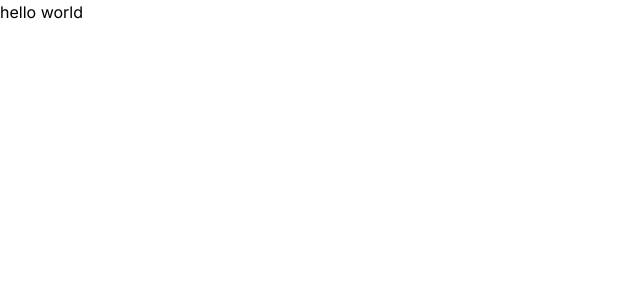
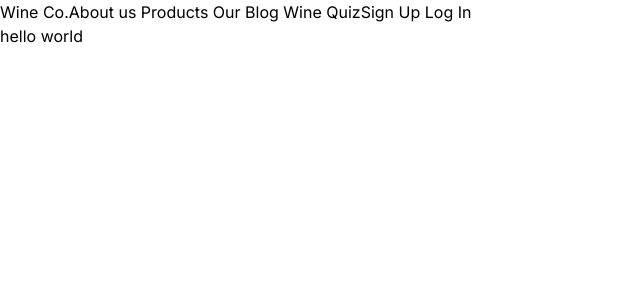
Before and after one commit to vctormb/wineco, a Next.js app: page / in a window 1280 px wide. Shown: the top 300 px of the page, without its empty margins (0-640 px from the left). Built offline with nearby package versions, Linux system fonts and the light colour scheme.

Commit message:
layout structure

```diff
--- a/pages/_app.tsx
+++ b/pages/_app.tsx
@@ -1,6 +1,9 @@
 import '@/styles/globals.css'
+import { Layout } from '@/templates/layout'
+import { NextPage } from 'next'
 import type { AppProps } from 'next/app'
 import { Inter } from 'next/font/google'
+import { ReactElement, ReactNode } from 'react'
 
 const inter = Inter({
   subsets: ['latin'],
@@ -10,7 +13,17 @@ const inter = Inter({
   variable: '--font-inter',
 })
 
-export default function App({ Component, pageProps }: AppProps) {
+type NextPageWithLayout<P = {}, IP = P> = NextPage<P, IP> & {
+  getLayout?: (page: ReactElement) => ReactNode
+}
+
+type AppPropsWithLayout = AppProps & {
+  Component: NextPageWithLayout
+}
+
+export default function App({ Component, pageProps }: AppPropsWithLayout) {
+  const getLayout = Component.getLayout ?? ((page) => <Layout>{page}</Layout>)
+
   return (
     <>
       <style jsx global>
@@ -20,7 +33,7 @@ export default function App({ Component, pageProps }: AppProps) {
           }
         `}
       </style>
-      <Component {...pageProps} />
+      {getLayout(<Component {...pageProps} />)}
     </>
   )
 }
--- a/pages/index.tsx
+++ b/pages/index.tsx
@@ -1,7 +1,7 @@
 export default function Home() {
   return (
-    <main className="flex min-h-screen">
+    <div className="flex min-h-screen">
       hello world
-    </main>
+    </div>
   )
 }
--- /dev/null
+++ b/pages/setup/create.tsx
@@ -0,0 +1,9 @@
+import { ReactElement } from 'react'
+
+export default function Create() {
+  return <div className="flex">create account</div>
+}
+
+Create.getLayout = function getLayout(page: ReactElement) {
+  return <main>{page}</main>
+}
--- /dev/null
+++ b/templates/layout.tsx
@@ -0,0 +1,18 @@
+import { ReactNode } from 'react'
+
+type Props = {
+  children: ReactNode
+}
+
+export function Layout({ children }: Props) {
+  return (
+    <>
+      <nav className="flex justify-between">
+        Wine Co.
+        <div>About us Products Our Blog Wine Quiz</div>
+        <div>Sign Up Log In</div>
+      </nav>
+      <main>{children}</main>
+    </>
+  )
+}
```
